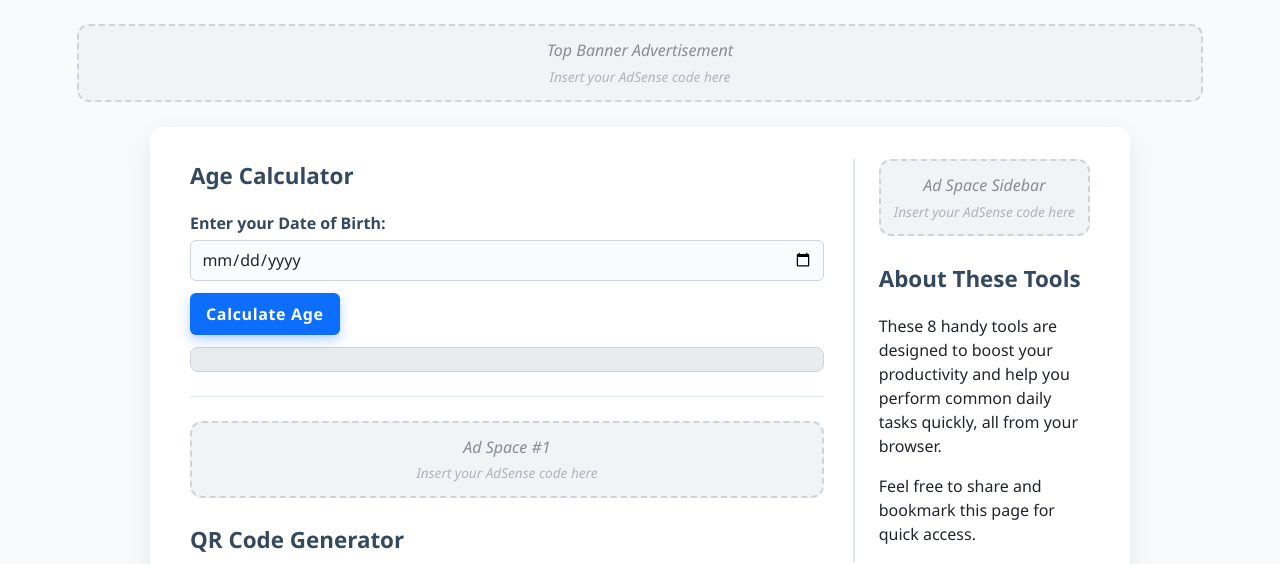
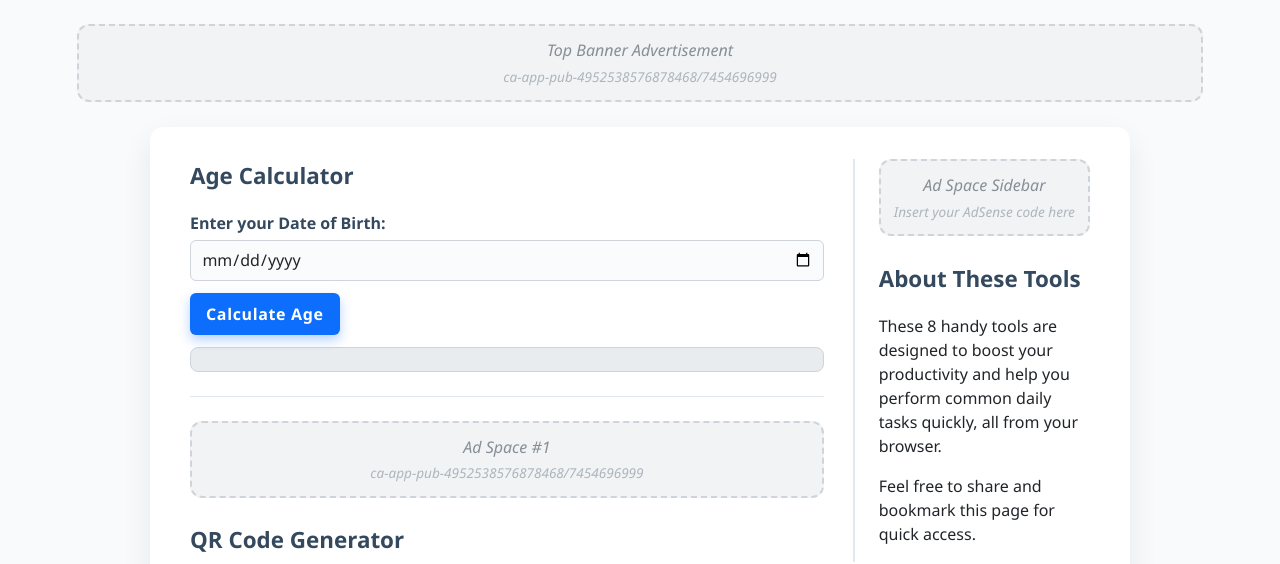
Before and after one commit to viratyadav182/Tools-set-, a plain HTML site: page index.html in a window 1280 px wide. Shown: the part 124-688 px from the top of the page. Drawn offline with Linux system fonts and the light colour scheme.

Commit message:
Update index.html

```diff
--- a/index.html
+++ b/index.html
@@ -229,7 +229,7 @@
       </script>
       -->
       Top Banner Advertisement<br />
-      <small>Insert your AdSense code here</small>
+      <small>ca-app-pub-4952538576878468/7454696999</small>
     </div>
   </header>
 
@@ -249,7 +249,7 @@
       <div class="ad-space" aria-label="Advertisement after Age Calculator">
         <!-- Google AdSense code here -->
         Ad Space #1<br />
-        <small>Insert your AdSense code here</small>
+        <small>ca-app-pub-4952538576878468/7454696999</small>
       </div>
 
       <!-- Tool 2: QR Code Generator -->
```
